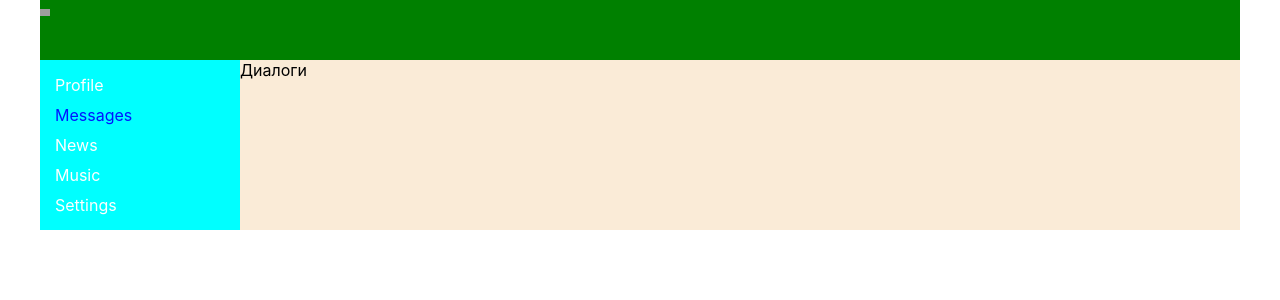
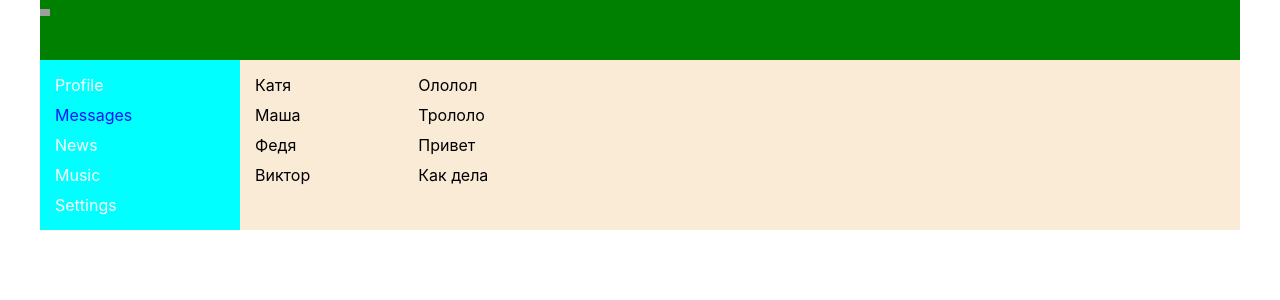
Before and after one commit to Caroline428/it-kamasutra-app, a React (Create React App) app: page /dialogs in a window 1280 px wide. Shown: the top 300 px of the page. Built offline with nearby package versions, Linux system fonts and the light colour scheme; grey boxes are pictures that could not be loaded.

Commit message:
[WOTS-9] Сверстана страница Dialogs

```diff
--- a/src/components/pages/Dialogs/Dialogs.jsx
+++ b/src/components/pages/Dialogs/Dialogs.jsx
@@ -1,7 +1,22 @@
 import s from './Dialogs.module.css'
 
 const Dialogs = (props) => {
-    return (<div>Диалоги</div>)
+    return (
+        <div className={s.Dialogs}>
+            <div className={s.Dialogs__Items}>
+                <div className={s.Dialog}>Катя</div>
+                <div className={s.Dialog}>Маша</div>
+                <div className={s.Dialog}>Федя</div>
+                <div className={s.Dialog}>Виктор</div>
+            </div>
+            <div className={s.Messages__Items}>
+                <div className={s.Message}>Ололол</div>
+                <div className={s.Message}>Трололо</div>
+                <div className={s.Message}>Привет</div>
+                <div className={s.Message}>Как дела</div>
+            </div>
+        </div>
+    )
 }
 
 export default Dialogs
--- a/src/components/pages/Dialogs/Dialogs.module.css
+++ b/src/components/pages/Dialogs/Dialogs.module.css
@@ -0,0 +1,25 @@
+.Dialogs {
+    display: grid;
+    grid-template-columns: 2fr 10fr;
+    padding: 10px;
+}
+
+.Dialogs__Items {
+
+}
+
+.Dialog {
+    padding: 5px;
+}
+
+.Messages {
+
+}
+
+.Messages__Items {
+
+}
+
+.Message {
+    padding: 5px;
+}
```
